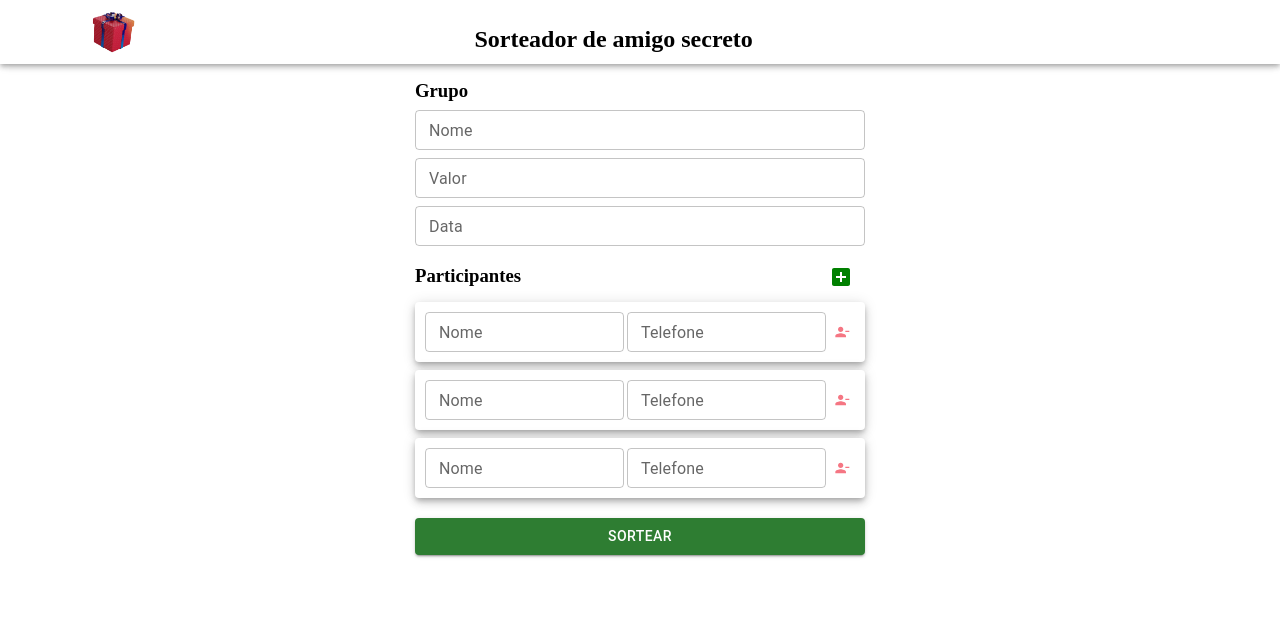
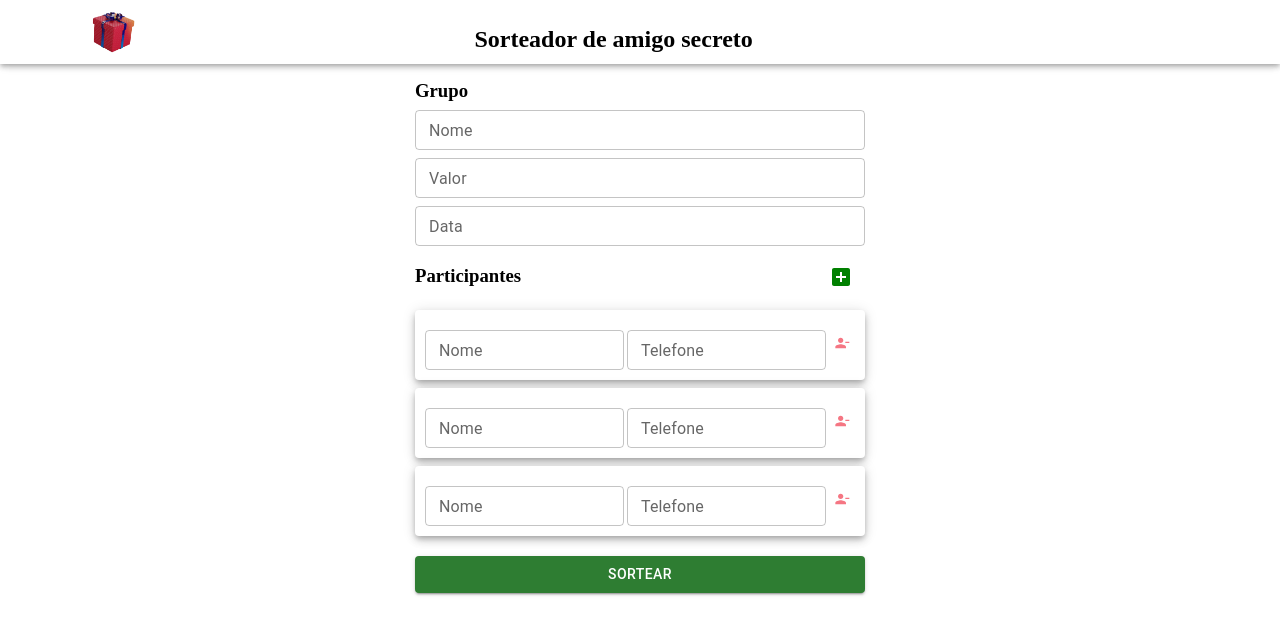
Before and after one commit to johkker/f-amigo-secreto, a Next.js app: page / in a window 1280 px wide. Shown: the top 634 px of the page. Built offline with nearby package versions, Linux system fonts and the light colour scheme; a web font is replaced by a local one.

Commit message:
fix: improved error messages content and position

```diff
--- a/components/Main.component.tsx
+++ b/components/Main.component.tsx
@@ -1,4 +1,10 @@
-import { Card, IconButton, TextField, Toolbar } from '@mui/material';
+import {
+  Card,
+  IconButton,
+  TextField,
+  Toolbar,
+  Typography,
+} from '@mui/material';
 import LoadingButton from '@mui/lab/LoadingButton';
 import Stack from '@mui/material/Stack';
 import AddIcon from '@mui/icons-material/AddBox';
@@ -54,10 +60,7 @@ export const Main = () => {
     number: yup
       .string()
       .required('Número é obrigatório')
-      .matches(
-        /([0-9]){2}([0-9]){9}/g,
-        'O número deve estar no formato 11999999999'
-      ),
+      .matches(/([0-9]){2}([0-9]){9}/g, 'Formato: 00999999999'),
   });
 
   const createNewGroupSchema = yup.object().shape({
@@ -72,14 +75,12 @@ export const Main = () => {
       .of(userSchema)
       .required('Mínimo de 3 pessoas')
       .min(3, 'Mínimo de 3 pessoas')
-      .test(
-        'Números repetidos ou insuficientes',
-        'Não é possível adicionar números repetidos nem insuficientes',
-        (users) => {
-          if (!users) return false;
-          return new Set(users).size === users.length;
-        }
-      ),
+      .test('unique', 'Não é possível adicionar números repetidos', (users) => {
+        if (!users) return false;
+        const numbers = users.map((user) => user.number);
+        const uniqueNumbers = new Set(numbers);
+        return numbers.length === uniqueNumbers.size;
+      }),
   });
   const {
     register,
@@ -185,6 +186,9 @@ export const Main = () => {
                 <AddIcon htmlColor="green" />
               </IconButton>
             </Stack>
+
+            <Typography color="error">{errors.users?.message}</Typography>
+
             {participantes.map((participante, index) => {
               return (
                 <Card
@@ -197,11 +201,13 @@ export const Main = () => {
                       flexDirection: theme.breakpoints.up('md')
                         ? 'row'
                         : 'column',
-                      alignItems: 'center',
+                      alignItems: 'flex-start',
                       justifyContent: 'center',
                       gap: '3px',
+                      paddingTop: '10px',
                     })}
                   >
+                    {' '}
                     <TextField
                       {...register(`users.${index}.name`)}
                       name={`users[${index}].name`}
```
